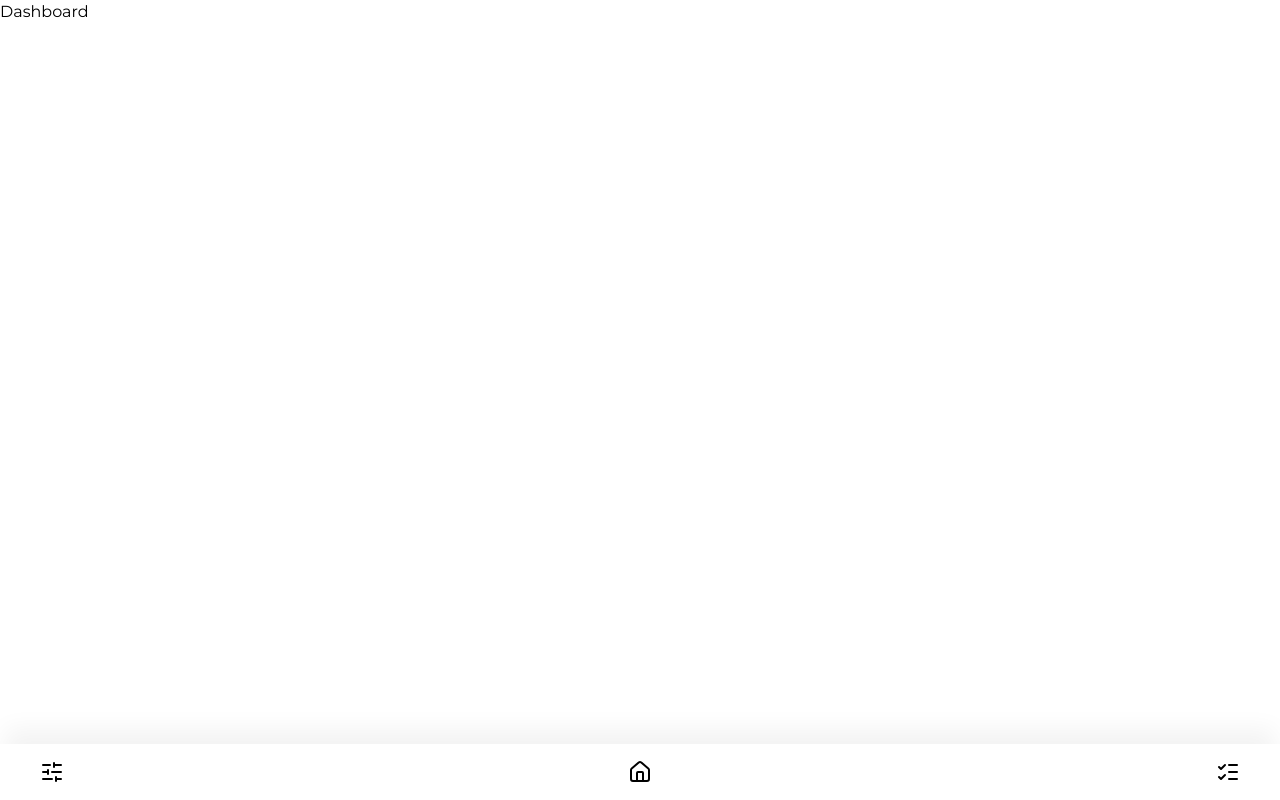
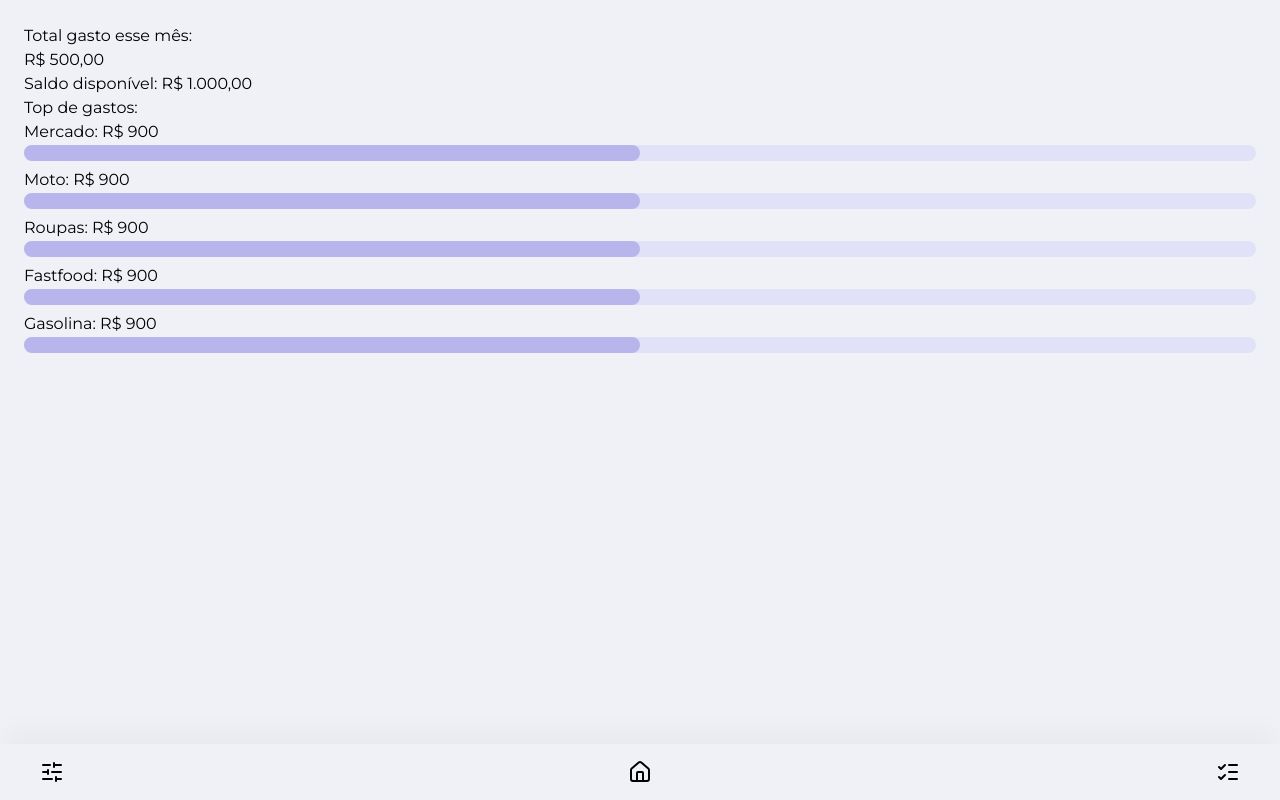
Before and after one commit to lucasboeck06/sepoupe, a React app in the folder frontend/: page /dashboard in a window 1280 px wide. Built offline with nearby package versions, Linux system fonts and the light colour scheme; the HTML template or start-up script is replaced by a standard one.

Commit message:
Base do Ranking de gastos

```diff
--- a/frontend/package.json
+++ b/frontend/package.json
@@ -15,6 +15,7 @@
     "react": "^19.2.7",
     "react-dom": "^19.2.7",
     "react-router-dom": "^7.18.0",
+    "recharts": "^3.9.2",
     "tailwindcss": "^4.3.1"
   },
   "devDependencies": {
--- a/frontend/src/components/Input.jsx
+++ b/frontend/src/components/Input.jsx
@@ -6,17 +6,17 @@ export default function Input({ type, placeholder, Icon, value, onChange }) {
 
   return (
     <div
-      className="flex flex-row justify-center items-center gap-3 border border-[#EEEEEE] rounded-lg py-2 px-4"
+      className="flex flex-row justify-center items-center gap-3 border border-[#aeaeb5] rounded-lg py-2 px-4"
       onClick={() => inputRef.current?.focus()}
     >
-      <Icon className="w-4 h-4 text-gray-300 font-thin" />
+      <Icon className="w-4 h-4 text-[#aeaeb5] font-normal" />
       <input
         ref={inputRef}
         type={type}
         placeholder={placeholder}
         value={value}
         onChange={onChange}
-        className="w-full bg-transparent outline-none text-gray-300 text-sm"
+        className="w-full bg-transparent outline-none text-[#aeaeb5] text-sm font-normal"
       />
     </div>
   );
--- a/frontend/src/components/NavBar.jsx
+++ b/frontend/src/components/NavBar.jsx
@@ -2,7 +2,7 @@ import { Home, SlidersHorizontal, ListChecks } from "lucide-react";
 
 export default function NavBar() {
   return (
-    <div className="flex flex-raw justify-between px-10 py-4 shadow-[0_-20px_25px_-5px_rgba(0,0,0,0.05)]">
+    <div className="flex flex-raw justify-between px-10 py-4 bg-[#F0F0F7] shadow-[0_-20px_25px_-5px_rgba(0,0,0,0.03)]">
       <SlidersHorizontal />
       <Home />
       <ListChecks />
--- /dev/null
+++ b/frontend/src/components/RankGastos.jsx
@@ -0,0 +1,13 @@
+export default function RankGastos({ value, categoria, valor }) {
+  return (
+    <div>
+      <h3>
+        {categoria}: R$ {valor}
+      </h3>
+      <progress
+        value={value}
+        className="w-full h-4 appearance-none rounded-full [&::-webkit-progress-bar]:bg-[#E1E1F7] [&::-webkit-progress-bar]:rounded-full [&::-webkit-progress-value]:bg-[#B6B6EC] [&::-webkit-progress-value]:rounded-full [&::-moz-progress-bar]:bg-[#B6B6EC]"
+      />
+    </div>
+  );
+}
--- a/frontend/src/pages/Dashboard.jsx
+++ b/frontend/src/pages/Dashboard.jsx
@@ -1,9 +1,25 @@
 import NavBar from "../components/NavBar.jsx";
+import RankGastos from "../components/RankGastos.jsx";
 
 export default function Dashboard() {
   return (
-    <div className="h-full flex flex-col justify-between">
-      <h1>Dashboard</h1>
+    <div className="h-full flex flex-col justify-between bg-[#F0F0F7]">
+      <div className="h-full flex flex-col p-6">
+        <div>
+          <h1>Total gasto esse mês:</h1>
+          <p>R$ 500,00</p>
+          <h2>Saldo disponível: R$ 1.000,00</h2>
+        </div>
+
+        <div>
+          <h2>Top de gastos:</h2>
+          <RankGastos categoria="Mercado" value={0.5} valor={900.0} />
+          <RankGastos categoria="Moto" value={0.5} valor={900.0} />
+          <RankGastos categoria="Roupas" value={0.5} valor={900.0} />
+          <RankGastos categoria="Fastfood" value={0.5} valor={900.0} />
+          <RankGastos categoria="Gasolina" value={0.5} valor={900.0} />
+        </div>
+      </div>
 
       <NavBar />
     </div>
--- a/frontend/src/pages/Login.jsx
+++ b/frontend/src/pages/Login.jsx
@@ -34,9 +34,11 @@ export default function Login() {
   }
 
   return (
-    <div className="flex flex-col items-center h-full w-full px-12 pt-12">
+    <div className="bg-[#F0F0F7] flex flex-col items-center h-full w-full px-12 pt-12">
       <img src={illustration} className="w-full mb-6" />
-      <h1 className="mb-6">Insira os dados para logar</h1>
+      <h1 className="text-[#161637] mb-6 font-medium">
+        Insira os dados para logar
+      </h1>
 
       <form onSubmit={handleLogin} className="flex flex-col gap-3">
         <Input
@@ -55,7 +57,7 @@ export default function Login() {
         />
         <button
           type="submit"
-          className="bg-[#9D9DCC] rounded-lg py-2 px-4 text-sm text-[#090933] font-medium"
+          className="bg-[#b6b6ec] rounded-lg py-2 px-4 text-sm text-[#090933] font-normal"
         >
           Enviar
         </button>
```
